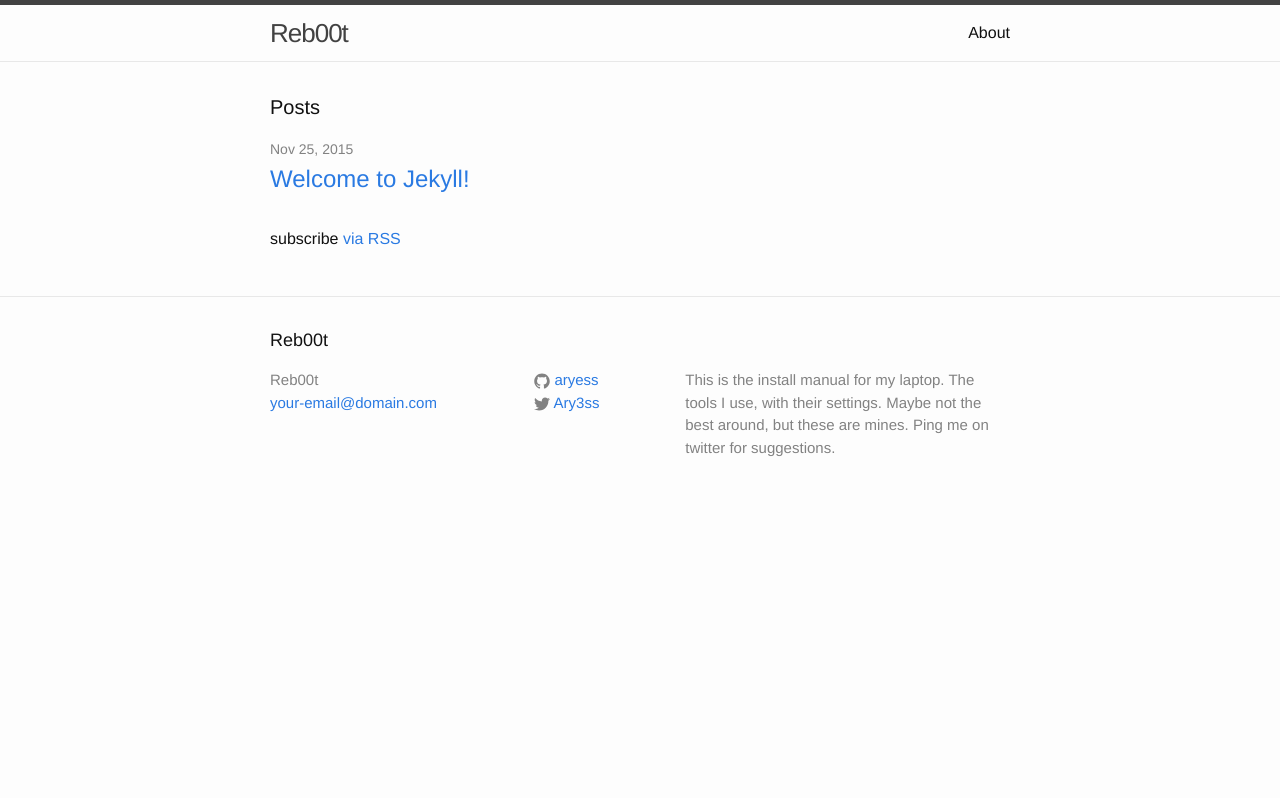
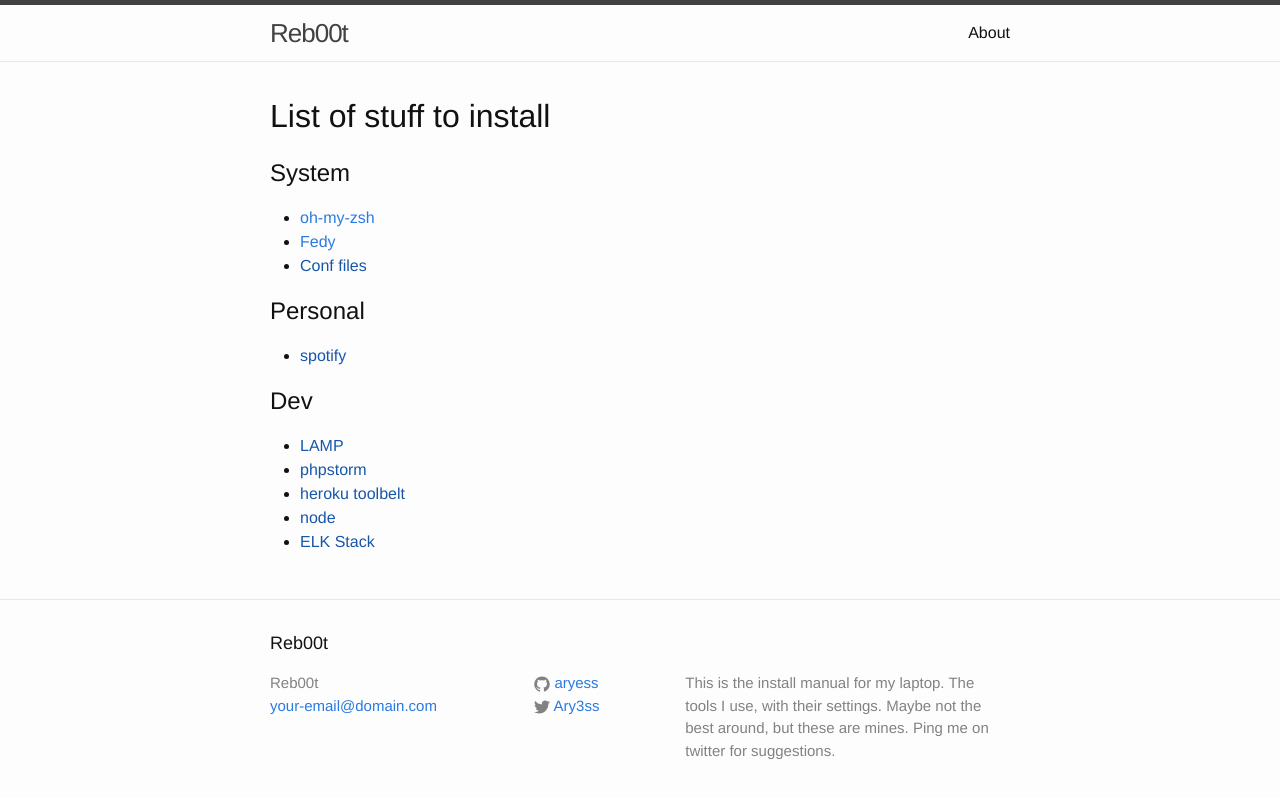
Before and after one commit to Aryess/reb00t, a Jekyll site: the page built from index.md, in a window 1280 px wide. Shown: the top 798 px of the page. Built offline with Jekyll 4.4.1, drawn with Linux system fonts in a browser that asks for light colours.

Commit message:
Adding index file

```diff
--- a/index.html
+++ /dev/null
@@ -1,23 +0,0 @@
----
-layout: default
----
-
-<div class="home">
-
-  <h1 class="page-heading">Posts</h1>
-
-  <ul class="post-list">
-    {% for post in site.posts %}
-      <li>
-        <span class="post-meta">{{ post.date | date: "%b %-d, %Y" }}</span>
-
-        <h2>
-          <a class="post-link" href="{{ post.url | prepend: site.baseurl }}">{{ post.title }}</a>
-        </h2>
-      </li>
-    {% endfor %}
-  </ul>
-
-  <p class="rss-subscribe">subscribe <a href="{{ "/feed.xml" | prepend: site.baseurl }}">via RSS</a></p>
-
-</div>
--- /dev/null
+++ b/index.md
@@ -0,0 +1,21 @@
+---
+layout: default
+---
+
+# List of stuff to install
+
+## System
+* [oh-my-zsh](system/ohmyzsh.html)
+* [Fedy](system/fedy.html)
+* [Conf files]()
+
+## Personal
+* [spotify]()
+
+## Dev
+
+* [LAMP]()
+* [phpstorm]()
+* [heroku toolbelt]()
+* [node]()
+* [ELK Stack]()
```
Also changed, not shown: about.md (+1 -5 lines), system/fedy.md (added, +3 -0 lines), system/ohmyzsh.md (added, +5 -0 lines).
